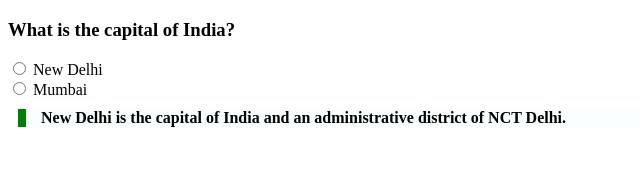
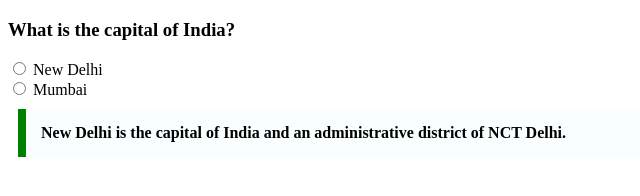
Before and after one commit to acciojob/trivia-Skumar10-cloud, a website: page main.html in a window 1280 px wide. Shown: the whole page, without its empty margins (0-640 px from the left). Drawn offline with Linux system fonts and the light colour scheme.

Commit message:
Update styles.css

```diff
--- a/styles.css
+++ b/styles.css
@@ -5,6 +5,6 @@
     margin: 10px;
     background-color: #f8fffe;
     border-left: 8px solid green;
-    padding-left: 15px;
+    padding: 15px;
     font-weight: bold;
 }
```
